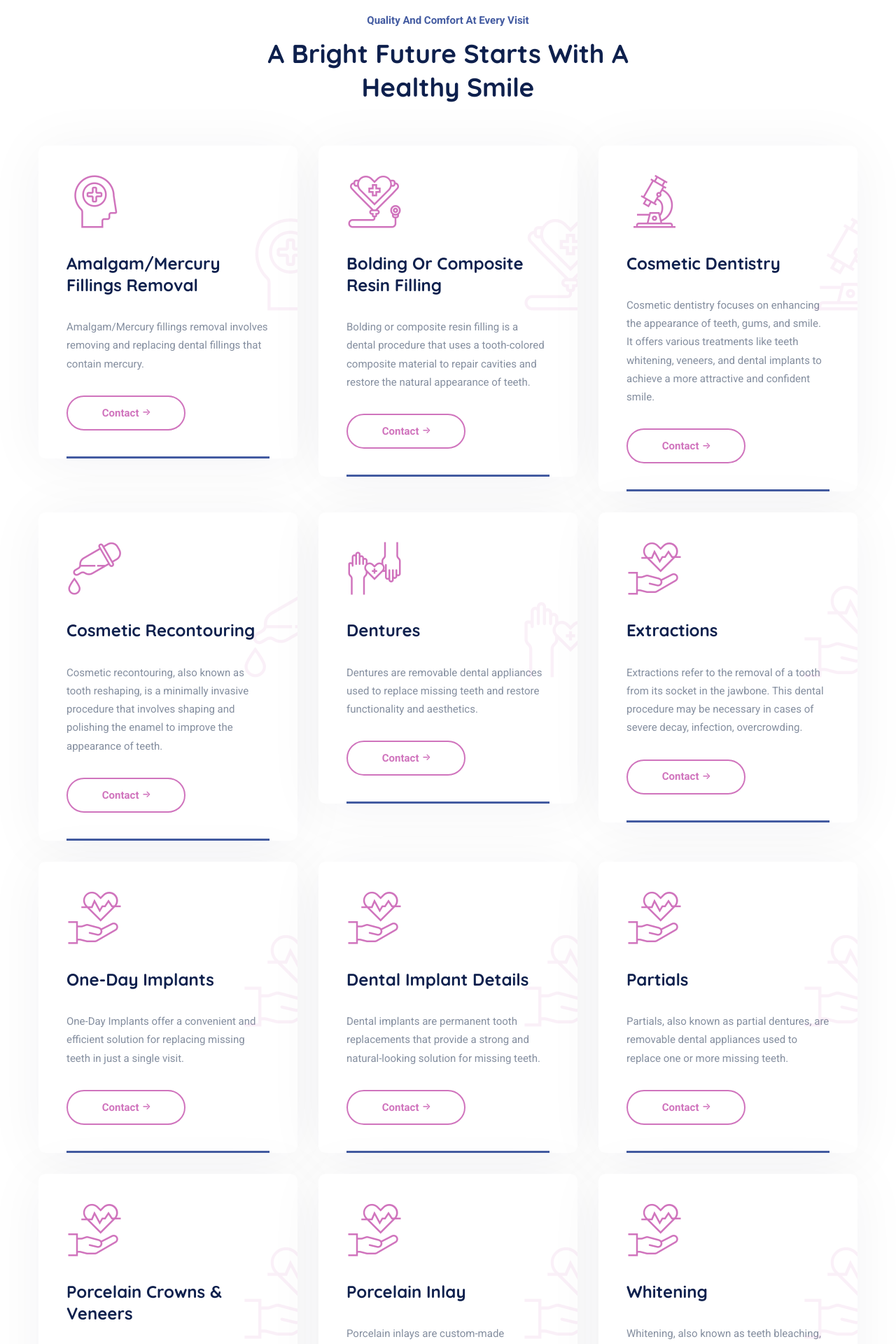
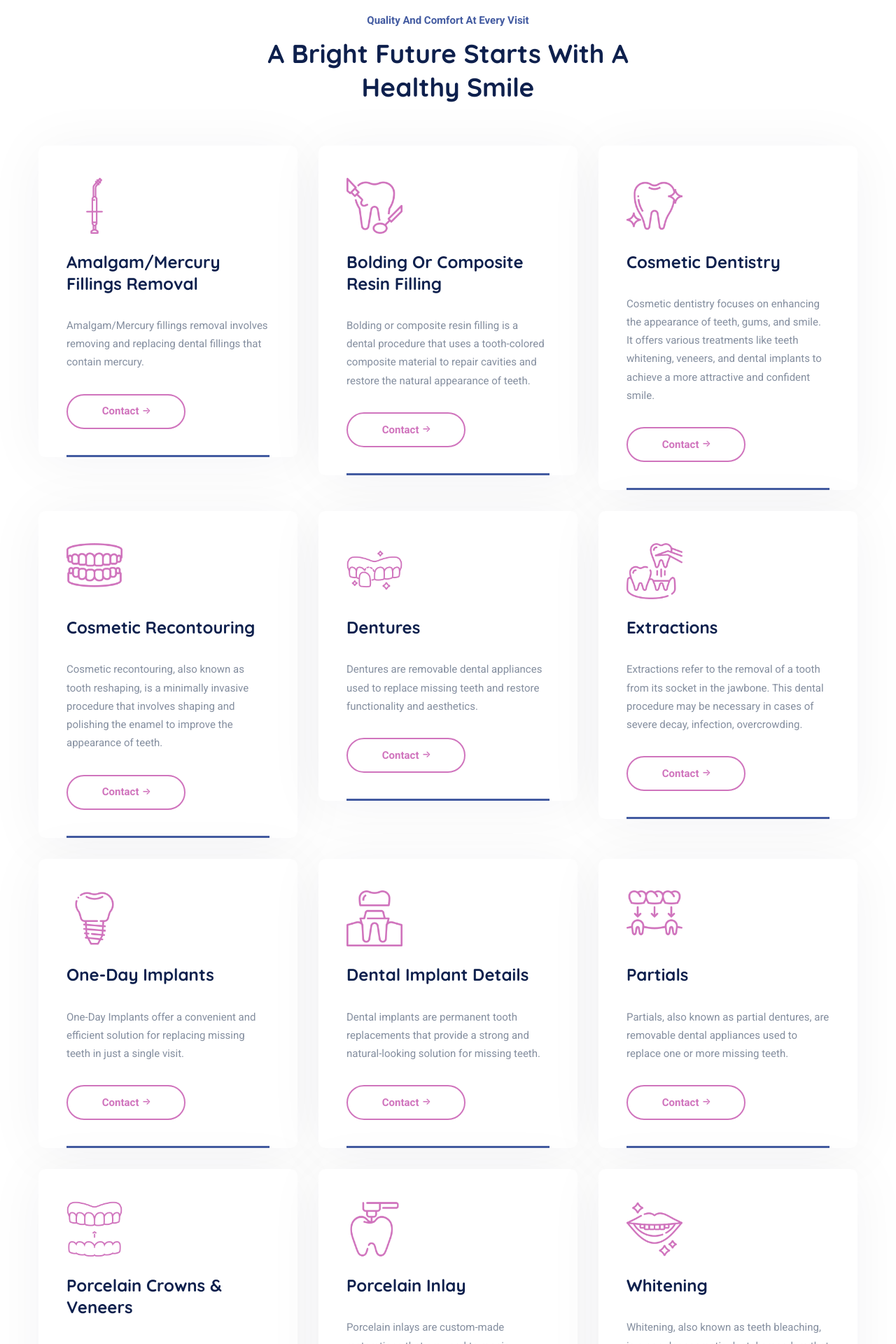
Before and after one commit to Ivonnemtz96/SofDental, a PHP site: page /services in a window 1280 px wide. Shown: the part 611-2531 px from the top of the page at 70% size. Run offline with PHP 8.4, Linux system fonts and the light colour scheme; some web fonts are replaced.

Commit message:
services OK

```diff
--- a/modules/services.php
+++ b/modules/services.php
@@ -33,8 +33,7 @@
              <div class="col-sm-12 col-md-6 col-lg-4">
                  <div class="service-item">
                      <div class="service__icon">
-                         <i class="icon-head"></i>
-                         <i class="icon-head"></i>
+                     <img style="width: 5rem;" src="/assets/images/icons/1.png" alt="">
                      </div><!-- /.service__icon -->
                      <div class="service__content">
                          <h4 class="service__title">Amalgam/Mercury Fillings Removal</h4>
@@ -59,8 +58,7 @@
              <div class="col-sm-12 col-md-6 col-lg-4">
                  <div class="service-item">
                      <div class="service__icon">
-                         <i class="icon-heart"></i>
-                         <i class="icon-heart"></i>
+                     <img style="width: 5rem;" src="/assets/images/icons/2.png" alt="">
                      </div><!-- /.service__icon -->
                      <div class="service__content">
                          <h4 class="service__title">Bolding or Composite Resin Filling</h4>
@@ -84,8 +82,7 @@
              <div class="col-sm-12 col-md-6 col-lg-4">
                  <div class="service-item">
                      <div class="service__icon">
-                         <i class="icon-microscope"></i>
-                         <i class="icon-microscope"></i>
+                     <img style="width: 5rem;" src="/assets/images/icons/3.png" alt="">
                      </div><!-- /.service__icon -->
                      <div class="service__content">
                          <h4 class="service__title">Cosmetic Dentistry</h4>
@@ -110,8 +107,7 @@
              <div class="col-sm-12 col-md-6 col-lg-4">
                  <div class="service-item">
                      <div class="service__icon">
-                         <i class="icon-dropper"></i>
-                         <i class="icon-dropper"></i>
+                     <img style="width: 5rem;" src="/assets/images/icons/4.png" alt="">
                      </div><!-- /.service__icon -->
                      <div class="service__content">
                          <h4 class="service__title">Cosmetic Recontouring</h4>
@@ -135,8 +131,7 @@
              <div class="col-sm-12 col-md-6 col-lg-4">
                  <div class="service-item">
                      <div class="service__icon">
-                         <i class="icon-heart3"></i>
-                         <i class="icon-heart3"></i>
+                     <img style="width: 5rem;" src="/assets/images/icons/7.png" alt="">
                      </div><!-- /.service__icon -->
                      <div class="service__content">
                          <h4 class="service__title">Dentures</h4>
@@ -160,8 +155,7 @@
              <div class="col-sm-12 col-md-6 col-lg-4">
                  <div class="service-item">
                      <div class="service__icon">
-                         <i class="icon-heart2"></i>
-                         <i class="icon-heart2"></i>
+                     <img style="width: 5rem;" src="/assets/images/icons/9.png" alt="">
                      </div><!-- /.service__icon -->
                      <div class="service__content">
                          <h4 class="service__title">Extractions</h4>
@@ -181,8 +175,7 @@
              <div class="col-sm-12 col-md-6 col-lg-4">
                  <div class="service-item">
                      <div class="service__icon">
-                         <i class="icon-heart2"></i>
-                         <i class="icon-heart2"></i>
+                     <img style="width: 5rem;" src="/assets/images/icons/11.png" alt="">
                      </div><!-- /.service__icon -->
                      <div class="service__content">
                          <h4 class="service__title">One-Day Implants</h4>
@@ -202,8 +195,7 @@
              <div class="col-sm-12 col-md-6 col-lg-4">
                  <div class="service-item">
                      <div class="service__icon">
-                         <i class="icon-heart2"></i>
-                         <i class="icon-heart2"></i>
+                     <img style="width: 5rem;" src="/assets/images/icons/12.png" alt="">
                      </div><!-- /.service__icon -->
                      <div class="service__content">
                          <h4 class="service__title">Dental Implant Details</h4>
@@ -222,8 +214,7 @@
              <div class="col-sm-12 col-md-6 col-lg-4">
                  <div class="service-item">
                      <div class="service__icon">
-                         <i class="icon-heart2"></i>
-                         <i class="icon-heart2"></i>
+                     <img style="width: 5rem;" src="/assets/images/icons/13.png" alt="">
                      </div><!-- /.service__icon -->
                      <div class="service__content">
                          <h4 class="service__title">Partials</h4>
@@ -242,8 +233,7 @@
              <div class="col-sm-12 col-md-6 col-lg-4">
                  <div class="service-item">
                      <div class="service__icon">
-                         <i class="icon-heart2"></i>
-                         <i class="icon-heart2"></i>
+                     <img style="width: 5rem;" src="/assets/images/icons/14.png" alt="">
                      </div><!-- /.service__icon -->
                      <div class="service__content">
                          <h4 class="service__title">Porcelain Crowns & Veneers</h4>
@@ -262,8 +252,7 @@
              <div class="col-sm-12 col-md-6 col-lg-4">
                  <div class="service-item">
                      <div class="service__icon">
-                         <i class="icon-heart2"></i>
-                         <i class="icon-heart2"></i>
+                     <img style="width: 5rem;" src="/assets/images/icons/15.png" alt="">
                      </div><!-- /.service__icon -->
                      <div class="service__content">
                          <h4 class="service__title">Porcelain Inlay</h4>
@@ -282,8 +271,7 @@
              <div class="col-sm-12 col-md-6 col-lg-4">
                  <div class="service-item">
                      <div class="service__icon">
-                         <i class="icon-heart2"></i>
-                         <i class="icon-heart2"></i>
+                     <img style="width: 5rem;" src="/assets/images/icons/17.png" alt="">
                      </div><!-- /.service__icon -->
                      <div class="service__content">
                          <h4 class="service__title">Whitening</h4>
@@ -302,8 +290,7 @@
              <div class="col-sm-12 col-md-6 col-lg-4">
                  <div class="service-item">
                      <div class="service__icon">
-                         <i class="icon-heart2"></i>
-                         <i class="icon-heart2"></i>
+                     <img style="width: 5rem;" src="/assets/images/icons/18.png" alt="">
                      </div><!-- /.service__icon -->
                      <div class="service__content">
                          <h4 class="service__title">Oral Surgeries and Periodontal Treatments</h4>
@@ -322,8 +309,7 @@
              <div class="col-sm-12 col-md-6 col-lg-4">
                  <div class="service-item">
                      <div class="service__icon">
-                         <i class="icon-heart2"></i>
-                         <i class="icon-heart2"></i>
+                     <img style="width: 5rem;" src="/assets/images/icons/8.png" alt="">
                      </div><!-- /.service__icon -->
                      <div class="service__content">
                          <h4 class="service__title">Root Canals</h4>
@@ -342,8 +328,7 @@
              <div class="col-sm-12 col-md-6 col-lg-4">
                  <div class="service-item">
                      <div class="service__icon">
-                         <i class="icon-heart2"></i>
-                         <i class="icon-heart2"></i>
+                     <img style="width: 5rem;" src="/assets/images/icons/19.png" alt="">
                      </div><!-- /.service__icon -->
                      <div class="service__content">
                          <h4 class="service__title">Orthodontics</h4>
@@ -363,8 +348,7 @@
              <div class="col-sm-12 col-md-6 col-lg-4">
                  <div class="service-item">
                      <div class="service__icon">
-                         <i class="icon-heart2"></i>
-                         <i class="icon-heart2"></i>
+                     <img style="width: 5rem;" src="/assets/images/icons/20.png" alt="">
                      </div><!-- /.service__icon -->
                      <div class="service__content">
                          <h4 class="service__title">Implants all in 4</h4>
@@ -386,8 +370,7 @@
              <div class="col-sm-12 col-md-6 col-lg-4">
                  <div class="service-item">
                      <div class="service__icon">
-                         <i class="icon-heart2"></i>
-                         <i class="icon-heart2"></i>
+                         <img style="width: 5rem;" src="/assets/images/icons/20.png" alt="">
                      </div><!-- /.service__icon -->
                      <div class="service__content">
                          <h4 class="service__title">Implants all in 6</h4>
```
Also changed, not shown: assets/images/icons/11.png (added), assets/images/icons/12.png (added), assets/images/icons/13.png (added), assets/images/icons/14.png (added), assets/images/icons/15.png (added), assets/images/icons/16.png (added), assets/images/icons/17.png (added), assets/images/icons/18.png (added), assets/images/icons/19.png (added), assets/images/icons/20.png (added).
